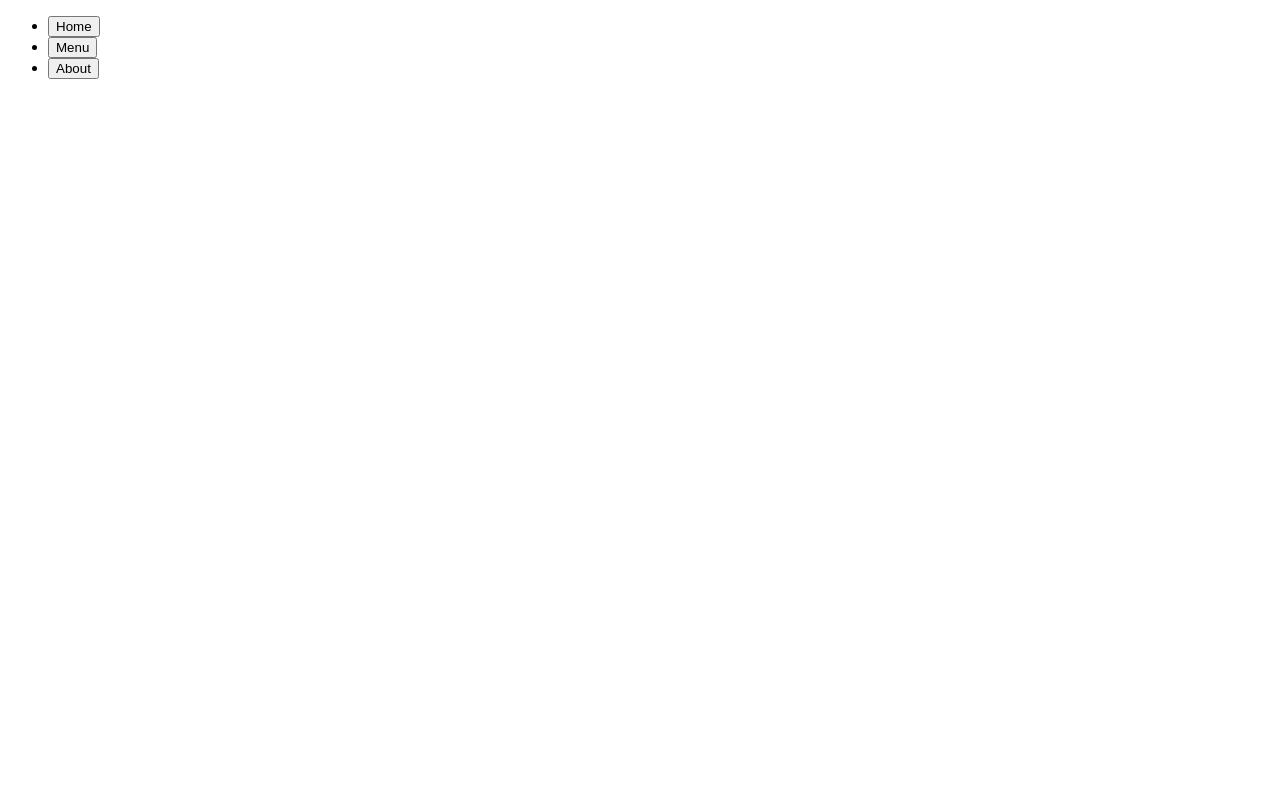
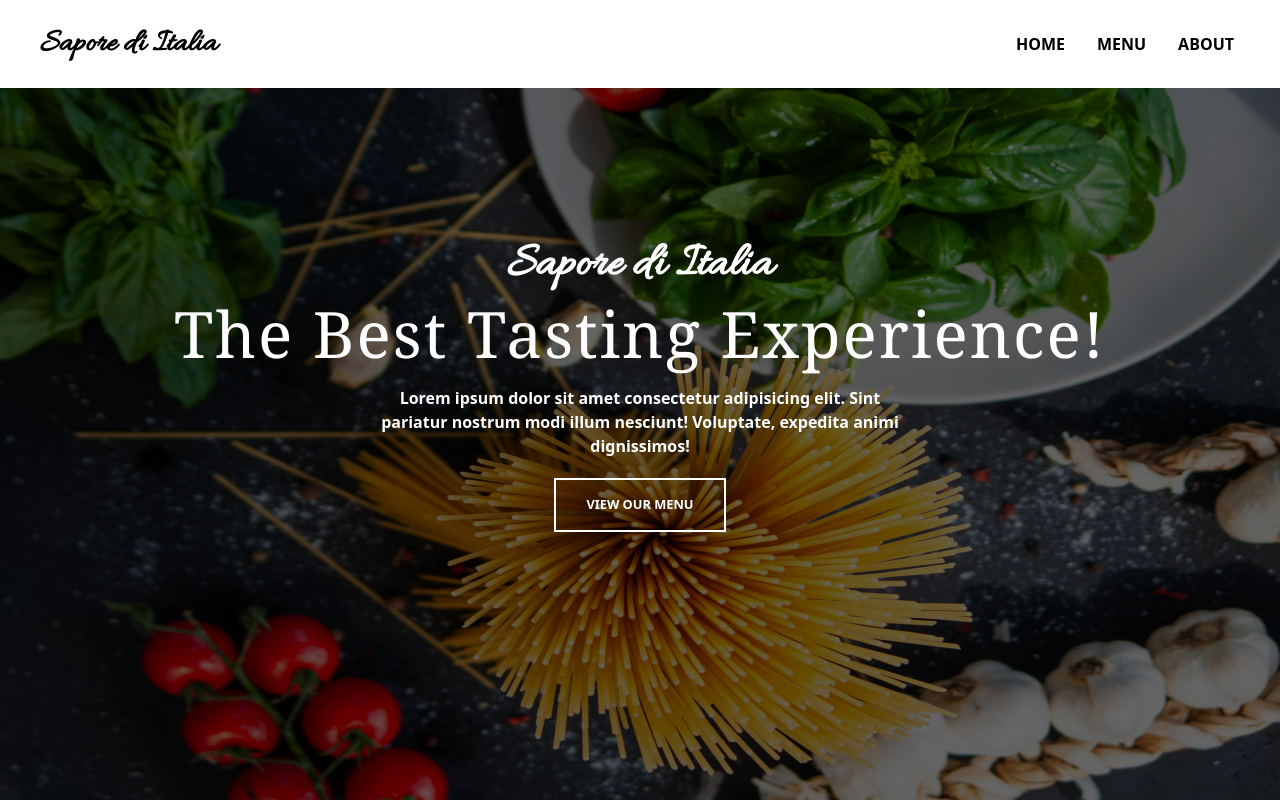
Before and after one commit to sej104/restaurant-page, a website built with webpack: page src/template.html in a window 1280 px wide. Built offline with nearby package versions, Linux system fonts and the light colour scheme.

Commit message:
Add HTML and styling to homepage

```diff
--- /dev/null
+++ b/src/styles.css
@@ -0,0 +1,129 @@
+@import url(https://fonts.bunny.net/css?family=allura:400);
+
+*, *::before, *::after {
+    box-sizing: border-box;
+}
+
+* {
+    margin: 0;
+}
+
+body {
+    line-height: 1.5;
+    -webkit-font-smoothing: antialiased;
+    display: grid;
+    height: 100vh;
+    grid-template-rows: auto 1fr;
+    font-family: system-ui, "Segoe UI", Roboto, Helvetica, Arial, sans-serif, "Apple Color Emoji", "Segoe UI Emoji", "Segoe UI Symbol";
+}
+
+img, picture, video, canvas, svg {
+    display: block;
+    max-width: 100%;
+}
+
+input, button, textarea, select {
+    font: inherit;
+}
+
+p, h1, h2, h3, h4, h5, h6 {
+    overflow-wrap: break-word;
+}
+
+button {
+    appearance: none;
+    cursor: pointer;
+    background: transparent;
+    text-transform: uppercase;
+}
+
+#root, #__next {
+    isolation: isolate;
+}
+
+a {
+    color: inherit;
+}
+
+header {
+    display: flex;
+    justify-content: space-between;
+    align-items: center;
+    padding: 20px 40px;
+}
+
+ul {
+    padding: 0;
+    list-style: none;
+    display: flex;
+    gap: 20px;
+}
+
+header button {
+    border: none;
+    font-weight: 800;
+}
+
+h1 {
+    font-size: 4rem;
+    font-weight: 500;
+    letter-spacing: 2px;
+    font-family: Georgia, 'Times New Roman', Times, serif;
+    line-height: 1;
+}
+
+h2, h3 {
+    font-family: 'Allura', handwriting;
+}
+
+h3 {
+    font-size: 2rem;
+}
+
+
+#content {
+    position: relative;
+    background-color: #000;
+    display: flex;
+    justify-content: center;
+}
+
+img {
+    position: absolute;
+    height: 100%;
+    width: 100%;
+    opacity: 0.4;
+}
+
+#content h2 {
+    font-size: 3rem;
+}
+
+#content div {
+    position: absolute;
+    color: #fff;
+    top: 20%;
+    display: flex;
+    flex-direction: column;
+    justify-content: center;
+    align-items: center;
+}
+
+#content button {
+    color: #fff;
+    border: 2px solid #fff;
+    padding: 15px 30px;
+    font-size: 0.8rem;
+    font-weight: 700;
+}
+
+#content h1,
+#content p {
+    margin-bottom: 20px;
+}
+
+p {
+    max-inline-size: 60ch;
+    text-align: center;
+    font-weight: 600;
+}
--- a/src/template.html
+++ b/src/template.html
@@ -4,9 +4,11 @@
         <meta charset="UTF-8">
         <meta name="viewport" content="width=device-width, initial-scale=1.0">
         <title>Document</title>
+        <link rel="stylesheet" href="./styles.css">
     </head>
     <body>
         <header>
+            <h3>Sapore di Italia</h3>
             <nav>
                 <ul>
                     <li><button>Home</button></li>
@@ -15,6 +17,17 @@
                 </ul>
             </nav>
         </header>
-        <div id="content"></div>
+        <div id="content">
+            <img src="./food-background.jpg" alt="Food background">
+            <div>
+                <h2>Sapore di Italia</h2>
+                <h1>The Best Tasting Experience!</h1>
+                <p>
+                    Lorem ipsum dolor sit amet consectetur adipisicing elit. Sint pariatur
+                    nostrum modi illum nesciunt! Voluptate, expedita animi dignissimos!
+                </p>
+                <button>View Our Menu</button>
+            </div>
+        </div>
     </body>
 </html>
```
Also changed, not shown: src/food-background.jpg (added).
